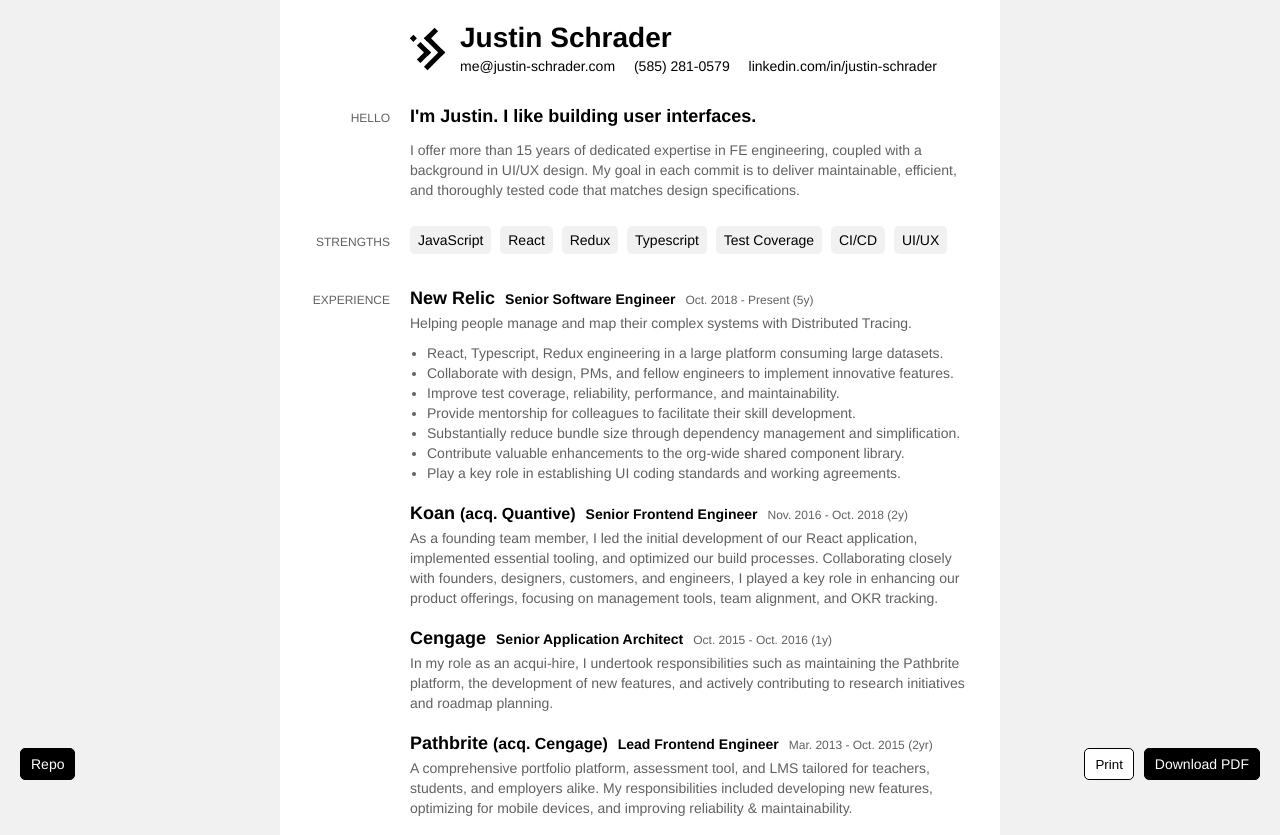
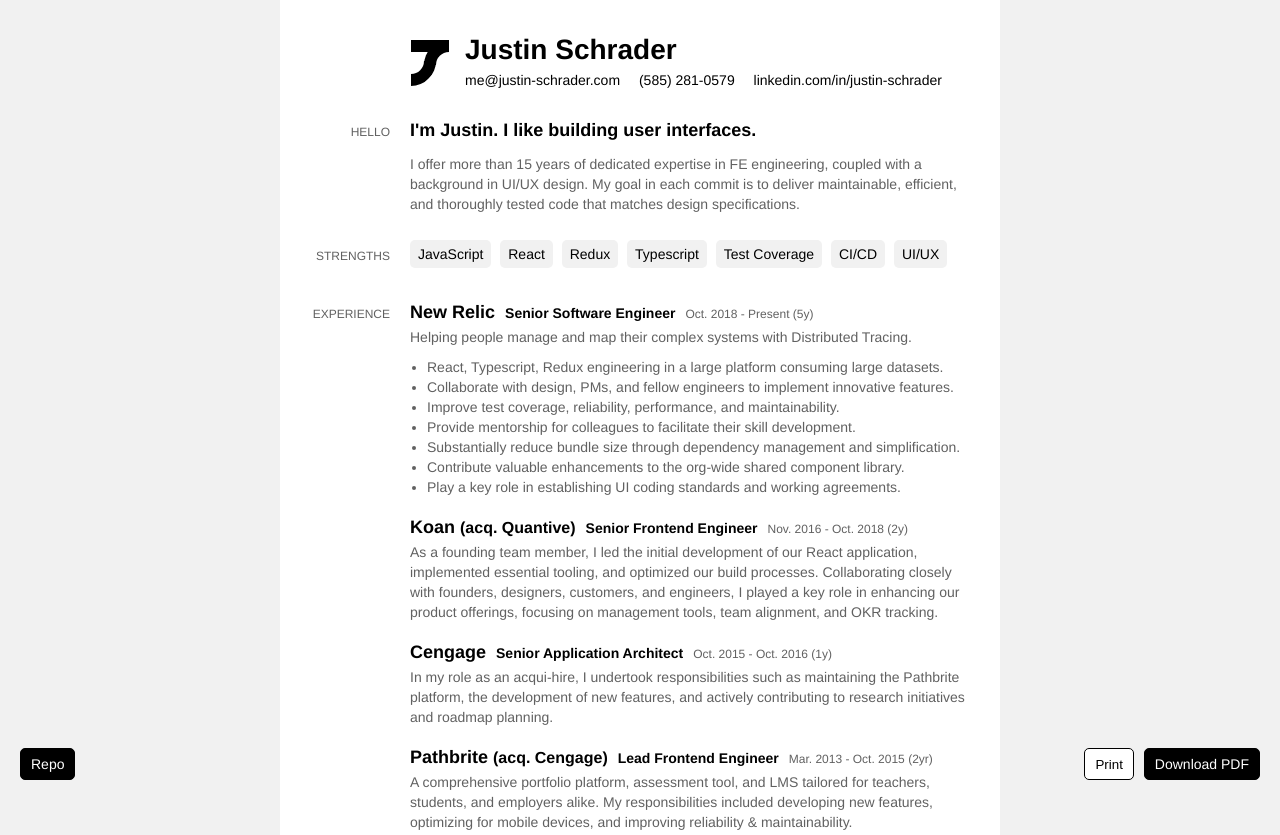
Before and after one commit to icd2k3/resume, a website: page src/index.html in a window 1280 px wide. Shown: the top 835 px of the page. Drawn offline with Linux system fonts and the light colour scheme.

Commit message:
feat: New logo

```diff
--- a/src/index.html
+++ b/src/index.html
@@ -65,14 +65,11 @@
 			/* Header content */
 			header {
 				display: flex;
-				margin-left: 135px;
+				margin-left: 105px;
 				margin-bottom: 30px;
 			}
-			header > div {
-				margin-top: -12px;
-			}
 			header address {
-				margin-top: 8px;
+				margin-top: 10px;
 			}
 			header a {
 				display: inline-block;
@@ -81,46 +78,49 @@
 
 			/* JS logo icon thing */
 			figure {
-				width: 25px;
-				height: 25px;
-				flex-shrink: 0;
-				margin: 0;
-				left: -20px;
+				width: 50px;
+				height: 50px;
 				position: relative;
-				transform: rotate(-45deg);
+				margin-inline-end: 0;
+				margin-block-start: 0;
 				margin-inline-start: 0;
-				margin-inline-end: 0;
-				box-sizing: border-box;
-				border-right: 5px solid #000;
-				border-bottom: 5px solid #000;
+				margin-block-end: 0;
+				margin-right: 10px;
 			}
-			figure::before {
-				content: '';
-				display: block;
-				height: 5px;
-				width: 5px;
+
+			figure > div {
+				width: calc(100% - 12px);
+				height: 12px;
+				position: absolute;
+				top: 0;
+				left: 6px;
 				background: #000;
-				position: absolute;
-				top: -10px;
-				left: 10px;
 			}
+
+			figure::before,
 			figure::after {
 				content: '';
 				display: block;
-				height: 5px;
-				width: 15px;
-				background: #000;
 				position: absolute;
+				border: 12px solid #000;
+				border-radius: 50%;
+				width: 100%;
+				height: 100%;
+				transform: rotate(45deg);
+				box-sizing: border-box;
+				z-index: 1;
+			}
+
+			figure::before {
+				border-color: transparent transparent transparent #000;
+				left: calc(50% - 6px);
 				top: 0;
-				left: 20px;
 			}
-			figure > div {
-				width: 15px;
-				height: 15px;
-				position: absolute;
-				border-right: inherit;
-				border-bottom: inherit;
-				box-sizing: border-box;
+
+			figure::after {
+				border-color: transparent #000 transparent transparent;
+				right: calc(50% - 6px);
+				top: -4px;
 			}
 
 			/* main content rows */
```
